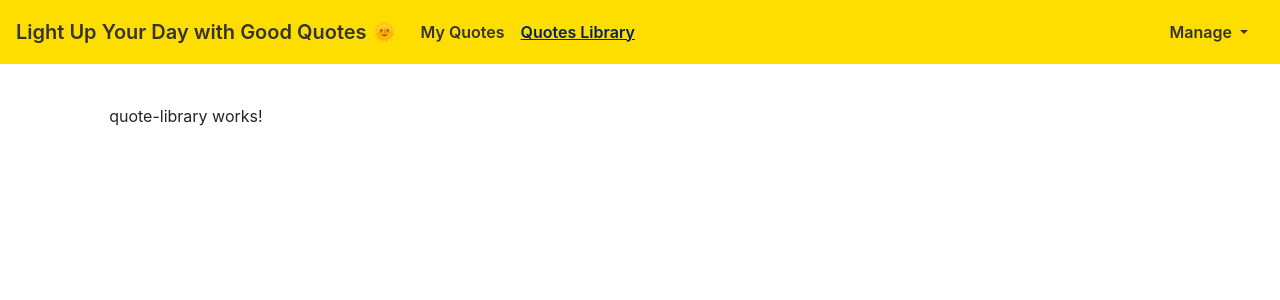
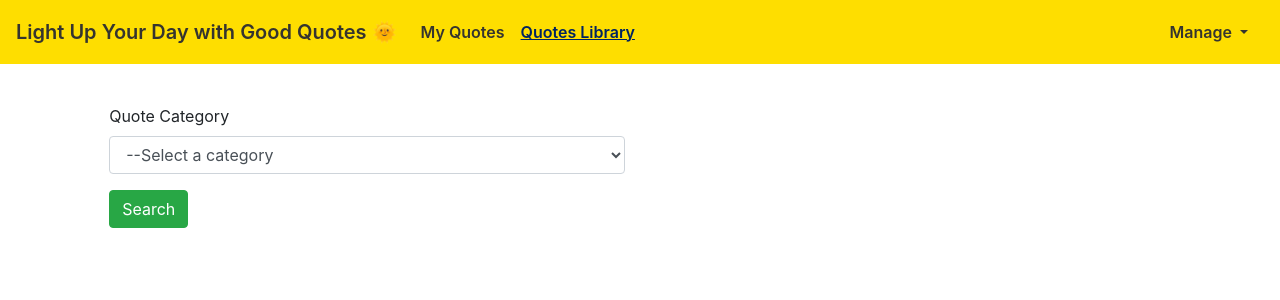
Before and after one commit to tnguyen7s/tuwijo_quote_app, an Angular app: page /quote-library in a window 1280 px wide. Shown: the top 300 px of the page. Built offline with nearby package versions, Linux system fonts and the light colour scheme.

Commit message:
add api for quote library

```diff
--- a/src/app/app.module.ts
+++ b/src/app/app.module.ts
@@ -29,7 +29,8 @@ import { FormsModule, ReactiveFormsModule } from '@angular/forms';
     BrowserModule,
     AppRoutingModule,
     FormsModule,
-    ReactiveFormsModule
+    ReactiveFormsModule,
+    HttpClientModule
   ],
   providers: [],
   bootstrap: [AppComponent]
--- a/src/app/constants.ts
+++ b/src/app/constants.ts
@@ -2,7 +2,7 @@
 import { Injectable } from '@angular/core';
 @Injectable()
 export class constants {
-public readonly API_ENDPOINT: string = 'https://andruxnet-random-famous-quotes.p.rapidapi.com/?count=1';
+public readonly API_ENDPOINT: string = 'https://andruxnet-random-famous-quotes.p.rapidapi.com/?cat=famous&count=10';
 }
 import { Component, OnInit } from '@angular/core';
 import{ Constants } from './constants';
--- a/src/app/quote-library/quote-library.component.html
+++ b/src/app/quote-library/quote-library.component.html
@@ -1 +1,17 @@
-<p>quote-library works!</p>
+<div class="row">
+  <div class="col-md-6">
+    <form #apiForm="ngForm" (ngSubmit)="onSearchQuotes(apiForm)">
+      <div class="form-group">
+        <label for="category">Quote Category</label>
+        <select name="category" id="category" class="form-control" ngModel="default">
+          <option disabled value="default">--Select a category</option>
+          <option value="famous">Famous</option>
+          <option value="movies">Movies</option>
+        </select>
+      </div>
+
+      <button class="btn btn-success">Search</button>
+    </form>
+
+  </div>
+</div>
--- a/src/app/quote-library/quote-library.component.ts
+++ b/src/app/quote-library/quote-library.component.ts
@@ -1,4 +1,6 @@
 import { Component, OnInit } from '@angular/core';
+import { NgForm } from '@angular/forms';
+import { QuoteLibraryAPIService } from './services/api-http.service';
 
 @Component({
   selector: 'app-quote-library',
@@ -7,9 +9,20 @@ import { Component, OnInit } from '@angular/core';
 })
 export class QuoteLibraryComponent implements OnInit {
 
-  constructor() { }
+  constructor(private quoteLibraryAPIService: QuoteLibraryAPIService) { }
 
   ngOnInit(): void {
   }
 
+  onSearchQuotes(form: NgForm){
+    const {category} = form.value;
+
+    this.quoteLibraryAPIService.get10Quotes(category)
+                                .subscribe((responseData) => {
+                                  console.log(responseData)
+                                },
+                                (error)=>{
+                                  console.log(error)
+                                })
+  }
 }
--- /dev/null
+++ b/src/app/quote-library/services/api-http.service.ts
@@ -0,0 +1,23 @@
+import { HttpClient, HttpHeaders } from "@angular/common/http";
+import { Injectable } from "@angular/core";
+
+const API_ENDPOINT: string = 'https://andruxnet-random-famous-quotes.p.rapidapi.com/?';
+
+@Injectable({
+  providedIn: "root"
+})
+export class QuoteLibraryAPIService{
+
+  constructor(private http: HttpClient)
+  {
+  }
+
+  get10Quotes(category: string)
+  {
+    const headers = new HttpHeaders().append("X-RapidAPI-Key",  "ee140b1d12msha2d093155309ba2p14b553jsnbdcaa79cdd26")
+                                    .append("X-RapidAPI-Host", "andruxnet-random-famous-quotes.p.rapidapi.com");
+    return this.http.get(API_ENDPOINT + `cat=${category}&count=10`, {
+      headers: headers
+    });
+  }
+}
--- a/src/app/shared/quote-card/quote-card.component.css
+++ b/src/app/shared/quote-card/quote-card.component.css
@@ -9,7 +9,8 @@
   flex-direction: row;
   align-items: center;
 
-  background-color: #53C149;
+  background-color: rgb(86, 47, 110);
+  color: azure;
   padding: 2%;
   border-radius: 20px;
 
--- a/src/app/shared/quote-card/quote-card.component.html
+++ b/src/app/shared/quote-card/quote-card.component.html
@@ -1,7 +1,7 @@
 <a style="cursor: pointer" (click)="onSelectQuote()">
   <div class="quote-card">
     <div class="quote-content">
-      <span class="badge badge-warning" style="background-color: #002361; color: azure">{{quote.tag}}</span>
+      <span class="badge badge-warning" style="background-color: #FEDE00">{{quote.tag}}</span>
       <h5 style="font-weight: 600; font-family: 'Patrick Hand', cursive;">{{quote.content}}</h5>
       <p>--{{quote.author}}</p>
     </div>
```
Also changed, not shown: src/app/services/api-http.service.ts (deleted).
